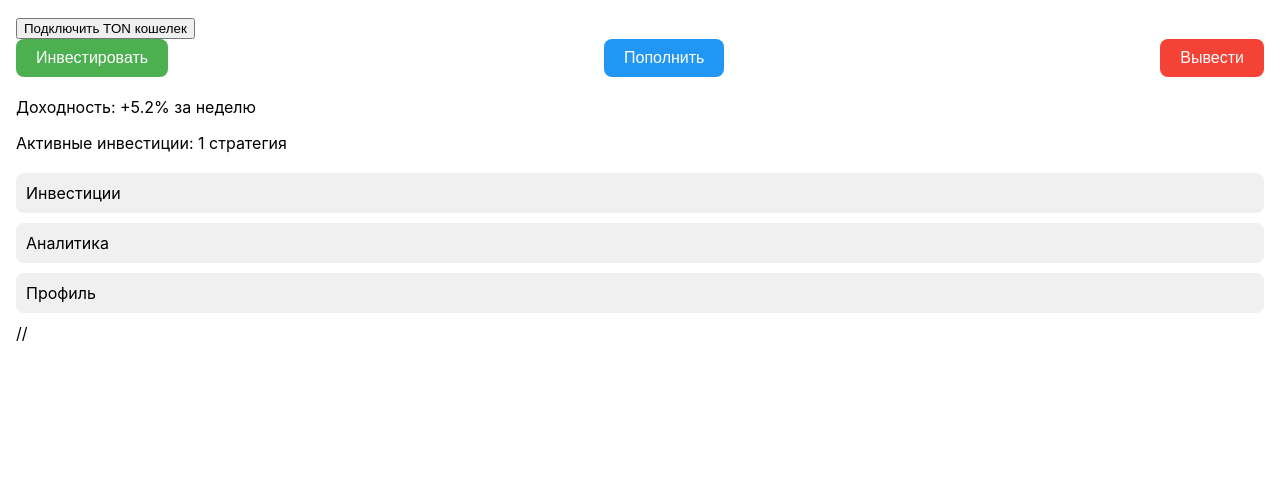
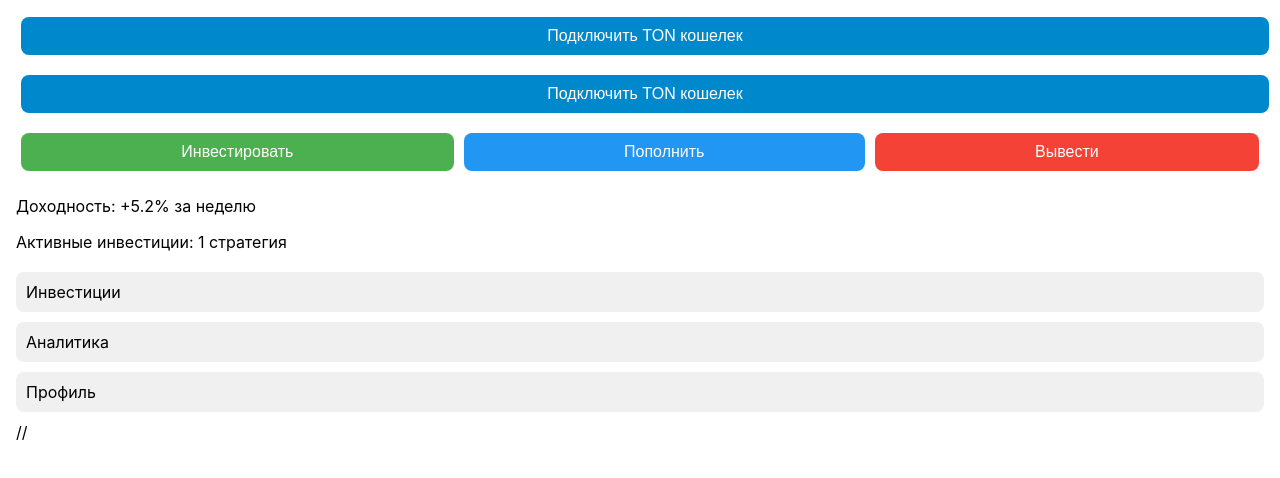
Before and after one commit to angidrid23/smartdef.github.io, a plain HTML site: page index.html in a window 1280 px wide. Shown: the part 130-608 px from the top of the page. Drawn offline with Linux system fonts and the light colour scheme; a script that the page names is missing.

Commit message:
Update index.html

```diff
--- a/index.html
+++ b/index.html
@@ -24,6 +24,12 @@
         display: flex;
         justify-content: space-between;
         margin-bottom: 20px;
+        flex-wrap: wrap;
+        }
+        .button, .wallet-button {
+            flex: 1 0 auto;
+            margin: 5px;
+            min-width: 120px;
         }
         .button {
             padding: 10px 20px;
@@ -44,6 +50,27 @@
             background-color: var(--tg-theme-secondary-bg-color, #f0f0f0);
             border-radius: 8px;
         }
+        .wallet-button {
+        display: block;
+        width: 100%;
+        padding: 10px 20px;
+        margin-bottom: 15px;
+        background-color: #0088cc; /* Цвет TON */
+        color: white;
+        border: none;
+        border-radius: 8px;
+        font-size: 16px;
+        cursor: pointer;
+        transition: background-color 0.3s;
+        }
+
+        .wallet-button:hover {
+            background-color: #0077b3;
+        }
+
+        .wallet-button.connected {
+            background-color: #4CAF50;
+        }
     </style>
     <script src="https://unpkg.com/@tonconnect/sdk@latest/dist/tonconnect-sdk.min.js"></script>
     <script src="https://unpkg.com/tonweb@latest/dist/tonweb.js"></script>
@@ -53,9 +80,18 @@
         const connectWalletButton = document.getElementById('connectWallet');
         if (connectWalletButton) {
             connectWalletButton.addEventListener('click', async () => {
+                try {
                     const address = await connectWallet();
                     if (address) {
                         connectWalletButton.textContent = `Подключено: ${address.slice(0, 6)}...${address.slice(-4)}`;
+                        connectWalletButton.classList.add('connected');
+                        // Здесь можно добавить логику для отображения баланса или других действий после подключения
+                    } else {
+                        alert('Не удалось подключить кошелек. Пожалуйста, попробуйте еще раз.');
+                    }
+                } catch (error) {
+                    console.error("Ошибка при подключении:", error);
+                    alert('Произошла ошибка при подключении кошелька.');
                 }
             });
         }
@@ -67,8 +103,9 @@
         <h1>SmartDef</h1>
         <div class="balance">$1,000.00</div>
     </div>
-    <button id="connectWallet">Подключить TON кошелек</button>
+    <button id="connectWallet" class="wallet-button">Подключить TON кошелек</button>
     <div class="actions">
+        <button id="connectWallet" class="wallet-button">Подключить TON кошелек</button>
         <button class="button invest">Инвестировать</button>
         <button class="button deposit">Пополнить</button>
         <button class="button withdraw">Вывести</button>
```
Lines whose indentation alone changed are shown as unchanged.
